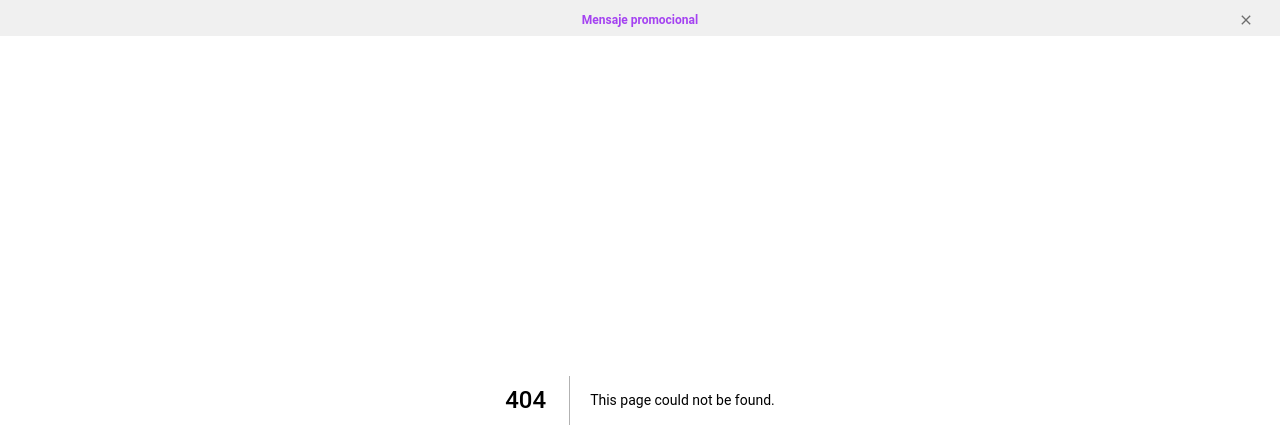
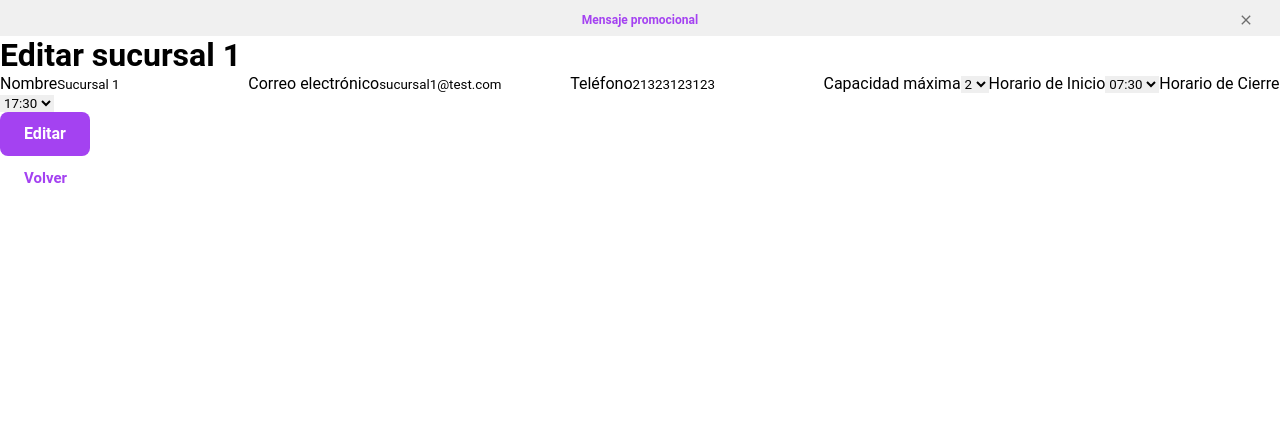
Before and after one commit to carmelis/Mi-Turno-Web, a Next.js app in the folder client/: page /branches/edit/1 in a window 1280 px wide. Before the commit this address had no page. Shown: the top 446 px of the page. Built offline with nearby package versions, Linux system fonts and the light colour scheme.

Commit message:
view for list of branches, create branch and edit branch - NO CSS

```diff
--- /dev/null
+++ b/client/app/branches/edit/[id]/page.jsx
@@ -0,0 +1,27 @@
+import FormBranch from "../../../components/FormBranch";
+
+const fetchBranch = (id) => {
+  // Pendiente llamada al back para traer todas las branches
+  /* return axios.get(`https://localhost:3000/api/branches/{id}`).then((res) => res.json()) */
+  return {
+    id,
+    name: "Sucursal 1",
+    mail: "sucursal1@test.com",
+    phone: 21323123123,
+    maxShifts: 2,
+    startTime: "8:00",
+    endTime: "17:00",
+  };
+};
+
+export default function BranchPage({ params }) {
+  const { id } = params;
+  const branch = fetchBranch(id);
+
+  return (
+    <main>
+      <h1>Editar sucursal {id}</h1>
+      <FormBranch branch={branch} newMovie={false} />
+    </main>
+  );
+}
--- a/client/app/commons/Button/Button.jsx
+++ b/client/app/commons/Button/Button.jsx
@@ -0,0 +1,3 @@
+export default function Button({ title }) {
+  return <button>{title}</button>;
+}
--- /dev/null
+++ b/client/app/components/FormBranch.jsx
@@ -0,0 +1,104 @@
+"use client";
+
+import Link from "next/link";
+import { useState } from "react";
+
+const shifts = ["1", "2", "3", "4", "5", "6"];
+const startTimes = ["07:30", "08:00", "08:30", "09:00", "09:30", "10:00"];
+const endTimes = ["17:30", "18:00", "18:30", "19:00", "19:30", "20:00"];
+
+export default function FormBranch({ branch = null, newMovie = true }) {
+  const [form, setForm] = useState(branch);
+
+  const handleChange = (e) => {
+    const { value, name } = e.target;
+    setForm({ ...form, [name]: value });
+  };
+
+  const handleSubmit = (e) => {
+    e.preventDefault();
+    if (newMovie) {
+      // Pendiente llamada al back para traer todas las branches
+      // return axios.post(`https://localhost:3000/api/branches/create`).then((res) => res.json())
+      console.log("agregar");
+    } else {
+      // Pendiente llamada al back para traer todas las branches
+      // return axios.put(`https://localhost:3000/api/branches/edit/{branch.id}`).then((res) => res.json())
+      console.log("editar");
+    }
+  };
+
+  return (
+    <form onSubmit={handleSubmit}>
+      <label>Nombre</label>
+      <input
+        required
+        type="text"
+        autoComplete="off"
+        name="name"
+        value={form ? form.name : ""}
+        onChange={handleChange}
+      />
+      <label>Correo electrónico</label>
+      <input
+        required
+        type="email"
+        autoComplete="off"
+        name="mail"
+        value={form ? form.mail : ""}
+        onChange={handleChange}
+      />
+      <label>Teléfono</label>
+      <input
+        required
+        type="tel"
+        autoComplete="off"
+        name="phone"
+        value={form ? form.phone : ""}
+        onChange={handleChange}
+      />
+      <label>Capacidad máxima</label>
+      <select
+        name="maxShifts"
+        value={form ? form.maxShifts : ""}
+        onChange={handleChange}
+      >
+        {shifts.map((shift, i) => (
+          <option key={i} value={shift}>
+            {shift}
+          </option>
+        ))}
+      </select>
+      <label>Horario de Inicio</label>
+      <select
+        name="startTime"
+        value={form ? form.startTime : ""}
+        onChange={handleChange}
+      >
+        {startTimes.map((startTime, i) => (
+          <option key={i} value={startTime}>
+            {startTime}
+          </option>
+        ))}
+      </select>
+      <label>Horario de Cierre</label>
+      <select
+        name="endTime"
+        value={form ? form.endTime : ""}
+        onChange={handleChange}
+      >
+        {endTimes.map((endTime, i) => (
+          <option key={i} value={endTime}>
+            {endTime}
+          </option>
+        ))}
+      </select>
+      <button className="btn-primary" type="submit">
+        {newMovie ? "Agregar" : "Editar"}
+      </button>
+      <Link href="/branches">
+        <button className="btn-tertiary">Volver</button>
+      </Link>
+    </form>
+  );
+}
```
Also changed, not shown: client/app/branches/create/page.jsx (added, +10 -0 lines), client/app/branches/page.jsx (added, +12 -0 lines), client/app/components/ListBranches.jsx (added, +49 -0 lines), client/app/branch/create/page.jsx (deleted), client/app/branch/list/page.jsx (deleted).
